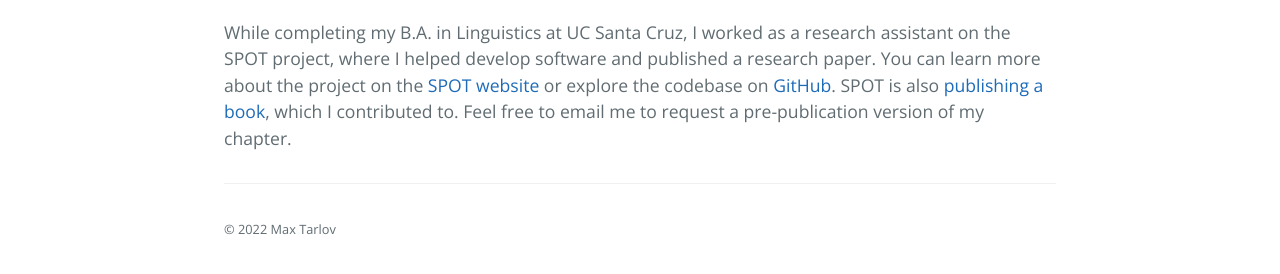
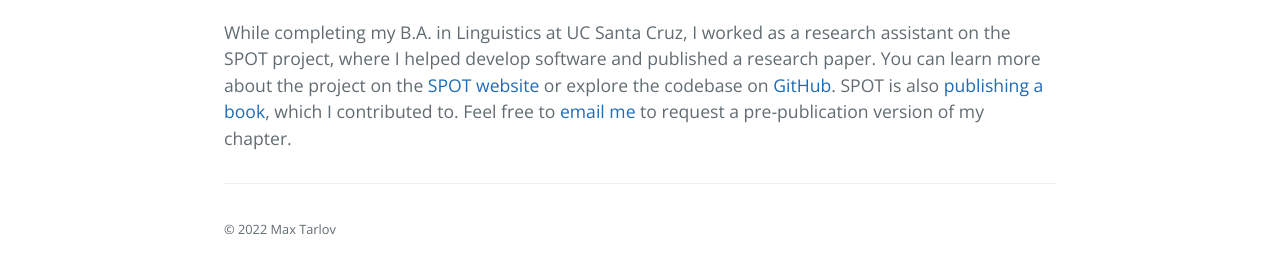
Before and after one commit to maxTarlov/personal-website, a Jekyll site: the page built from _projects/SPOT.md, in a window 1280 px wide. Shown: the part 466-740 px from the top of the page. Built offline with Jekyll 4.4.1, drawn with Linux system fonts in a browser that asks for light colours; part of the change alters nothing that is shown.

```diff
--- a/_projects/SPOT.md
+++ b/_projects/SPOT.md
@@ -4,4 +4,4 @@ title: Syntax Prosody in Optimality Theory (SPOT)
 redirect: https://spot.sites.ucsc.edu/
 ---
 
-While completing my B.A. in Linguistics at UC Santa Cruz, I worked as a research assistant on the SPOT project, where I helped develop software and published a research paper. You can learn more about the project on the [SPOT website](https://spot.sites.ucsc.edu/) or explore the codebase on [GitHub](https://github.com/syntax-prosody-ot/main). SPOT is also [publishing a book](https://www.equinoxpub.com/home/syntax-prosody/), which I contributed to. Feel free to email me to request a pre-publication version of my chapter.
+While completing my B.A. in Linguistics at UC Santa Cruz, I worked as a research assistant on the SPOT project, where I helped develop software and published a research paper. You can learn more about the project on the [SPOT website](https://spot.sites.ucsc.edu/) or explore the codebase on [GitHub](https://github.com/syntax-prosody-ot/main). SPOT is also [publishing a book](https://www.equinoxpub.com/home/syntax-prosody/), which I contributed to. Feel free to [email me](mailto:bots@tarlov.dev) to request a pre-publication version of my chapter.
```
